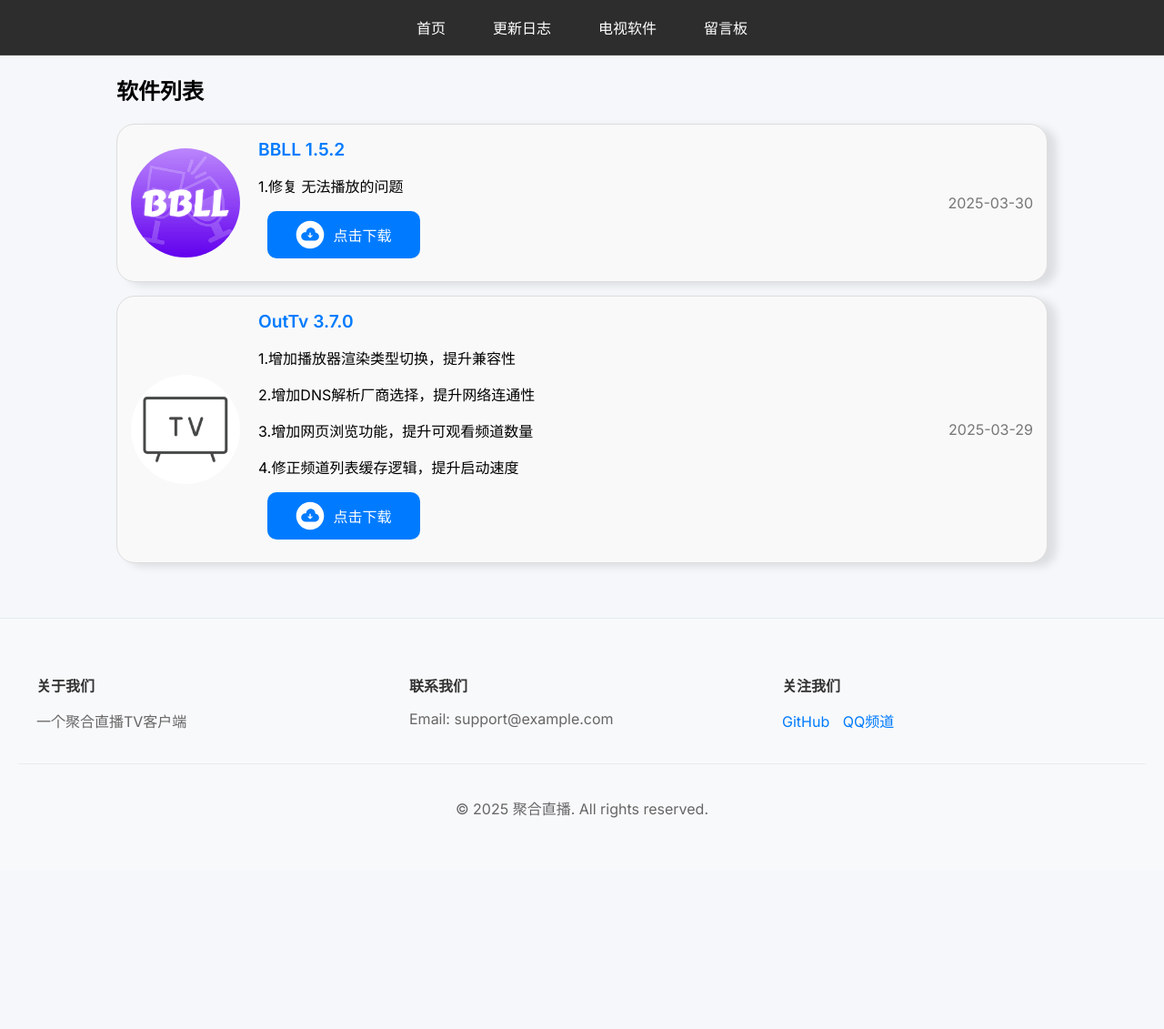
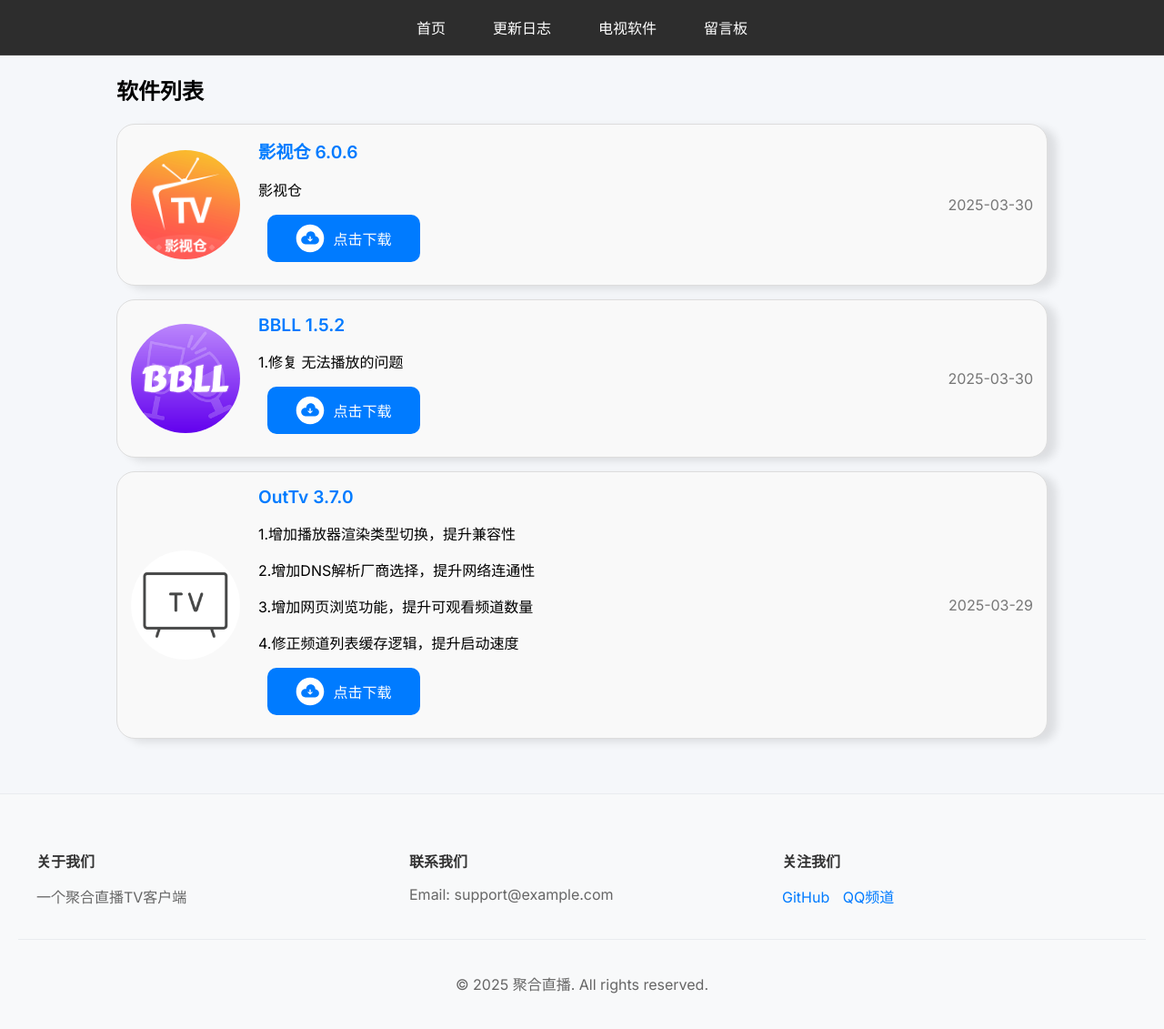
Before and after one commit to jayjd/jayjd.github.io, a Jekyll site: the page built from tv.markdown, in a window 1280 px wide and 1149 px high. Shown: the top 1131 px of the window at 91% size. Built offline with Jekyll 4.4.1, drawn with Linux system fonts in a browser that asks for light colours; comment, search, counter and statistics services are not loaded.

Commit message:
添加影视仓页面，包含版本信息和下载链接

```diff
--- a/_includes/common-thread.html
+++ b/_includes/common-thread.html
@@ -75,10 +75,14 @@
                     <div style="width: 34px; height: 34px; overflow: hidden;">
                     <img src="https://pc.woozooo.com/img/logo3.gif" alt="lanzou" style="width: 200%; height: 150%;object-fit: cover; object-position: 9%;padding-top:8px"/></div>&nbsp;&nbsp;蓝奏下载
                 </a>
+                {% if page.lanzou_pwd != "" %}
                     <div style="font-size: 16px; color: #666; margin-top: 6px; cursor: pointer; padding: 4px 8px; border-radius: 4px; transition: background-color 0.2s;"
                         onmouseover="this.style.backgroundColor='#f0f0f0'"
                         onmouseout="this.style.backgroundColor='transparent'"
-                 onclick="copyPassword('{{page.lanzou_pwd}}')">密码：<span style="color: #007bff; font-weight: bold;">{{page.lanzou_pwd}}</span></div></div>
+                        onclick="copyPassword('{{page.lanzou_pwd}}')">密码：<span style="color: #007bff; font-weight: bold;">{{page.lanzou_pwd}}</span>
+                    </div>
+                {% endif %}
+            </div>
             &nbsp;
             {% endif %}
             {% if page.gitee_download != "" %}
--- /dev/null
+++ b/_posts/tv/2025-03-30-yingshicang.md
@@ -0,0 +1,17 @@
+---
+layout: default
+title:  "影视仓"
+version: 6.0.6
+icon: "/assets/appicon/ysc.png"
+package: com.huawei.himovceie
+md5: 5F35E190C8519A6927F7F1993F64DCC8
+update-content: |
+    影视仓
+date:   2025-03-30 08:00:49 +0800
+categories: tv
+lanzou_download: "https://wwso.lanzoub.com/id7kM2py1maf"
+lanzou_pwd: ""
+gitee_download: ""
+github_download: ""
+---
+{% include common-thread.html %}
```
Also changed, not shown: assets/appicon/ysc.png (added). Lines whose indentation alone changed are shown as unchanged.
